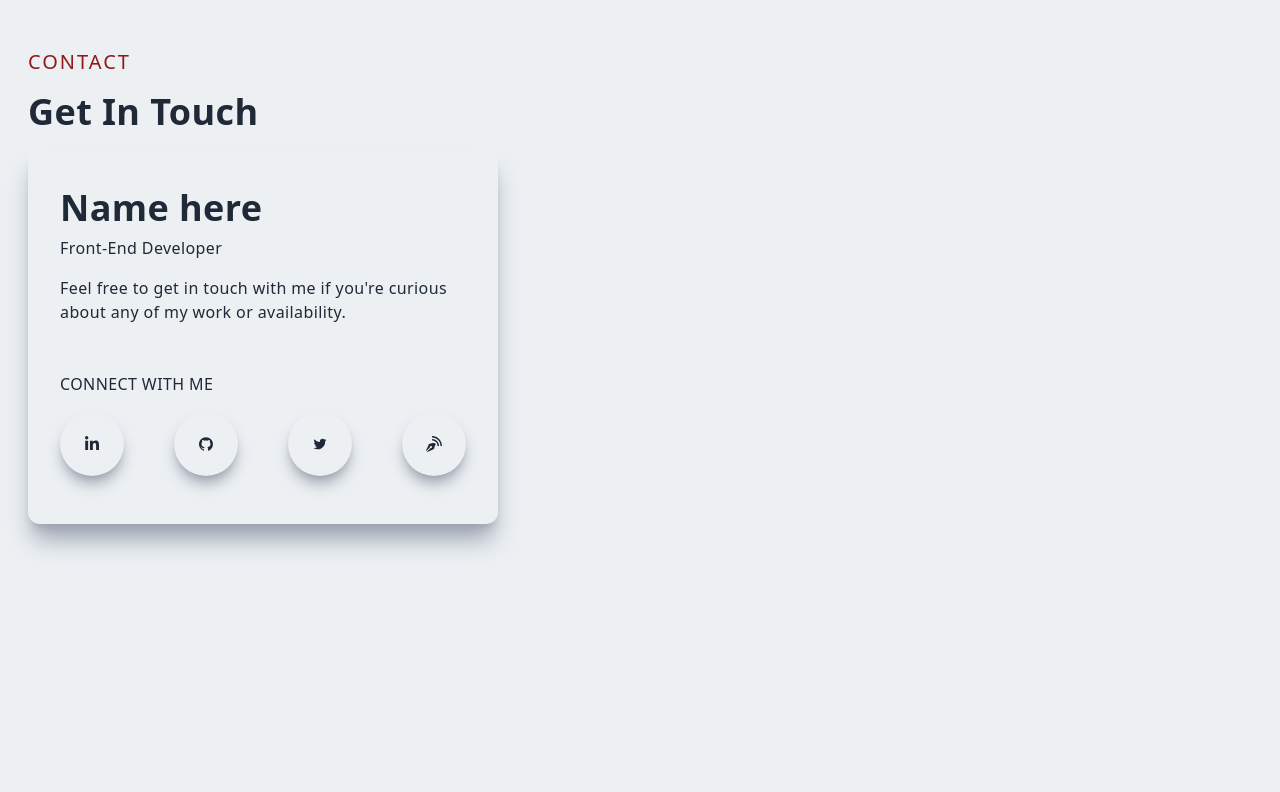
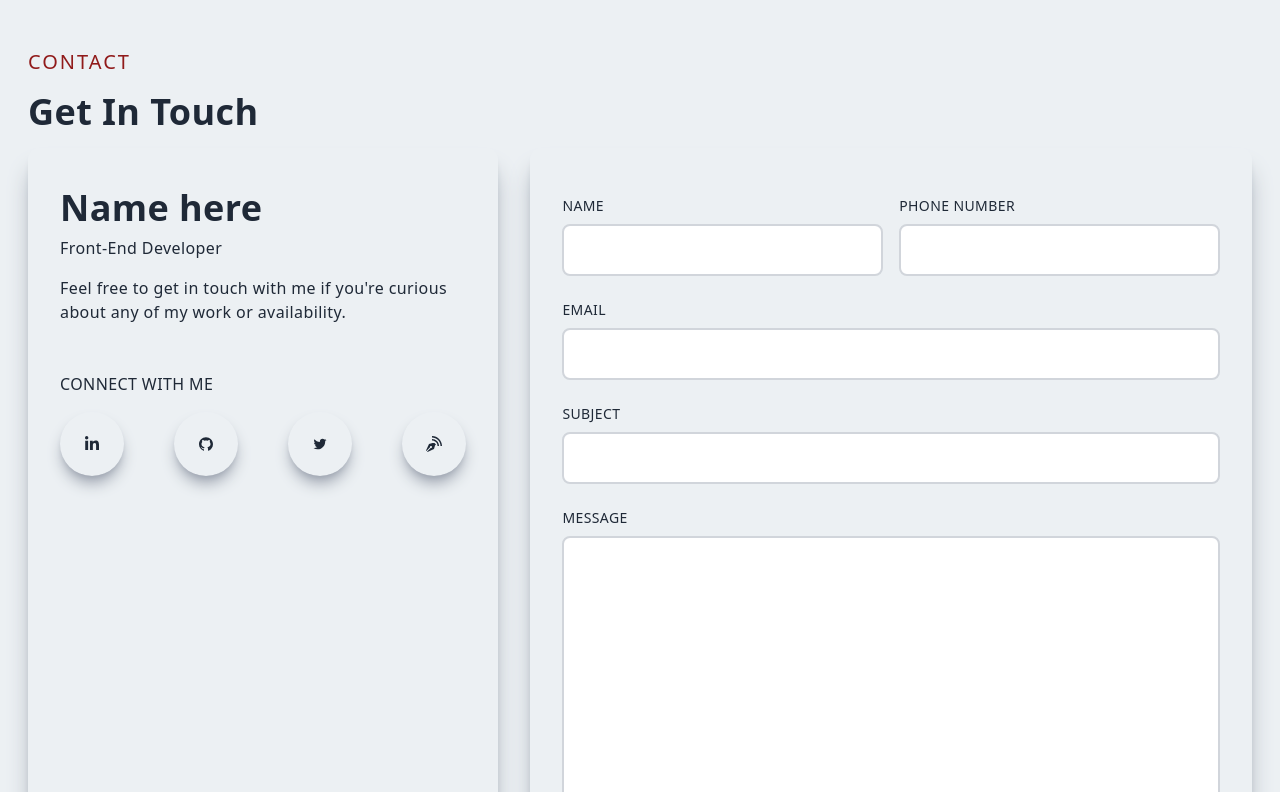
Before and after one commit to lawlawson/portfolio-july, a Next.js app: page / in a window 1280 px wide. Shown: the part 3308-4100 px from the top of the page. Built offline with nearby package versions, Linux system fonts and the light colour scheme.

Commit message:
Added contact form fields

```diff
--- a/pages/components/Contact.jsx
+++ b/pages/components/Contact.jsx
@@ -42,6 +42,52 @@
               </div>
             </div>
           </div>
+
+          <div className='col-span-3 w-full h-auto shadow-xl shadow-gray-400 rounded-xl lg:p-4'>
+            <div className='p-4'>
+              <form>
+                <div className='grid md:grid-cols-2 gap-4 w-full py-2'>
+                  <div className='flex flex-col'>
+                    <label className='uppercase text-sm py-2'>Name</label>
+                    <input
+                      className='border-2 rounded-lg p-3 flex border-gray-300'
+                      type='text'
+                    />
+                  </div>
+                  <div className='flex flex-col'>
+                    <label className='uppercase text-sm py-2'>
+                      Phone Number
+                    </label>
+                    <input
+                      className='border-2 rounded-lg p-3 flex border-gray-300'
+                      type='text'
+                    />
+                  </div>
+                </div>
+                <div className='flex flex-col py-2'>
+                  <label className='uppercase text-sm py-2'>Email</label>
+                  <input
+                    className='border-2 rounded-lg p-3 flex border-gray-300'
+                    type='email'
+                  />
+                </div>
+                <div className='flex flex-col py-2'>
+                  <label className='uppercase text-sm py-2'>Subject</label>
+                  <input
+                    className='border-2 rounded-lg p-3 flex border-gray-300'
+                    type='text'
+                  />
+                </div>
+                <div className='flex flex-col py-2'>
+                  <label className='uppercase text-sm py-2'>Message</label>
+                  <textarea
+                    className='border-2 rounded-lg p-3 border-gray-300'
+                    rows='10'
+                  />
+                </div>
+              </form>
+            </div>
+          </div>
         </div>
       </div>
     </div>
```
